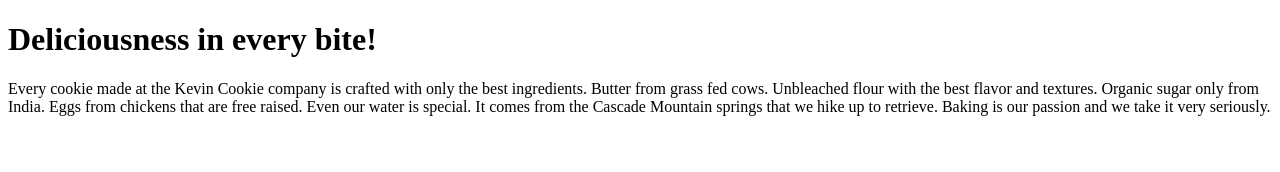
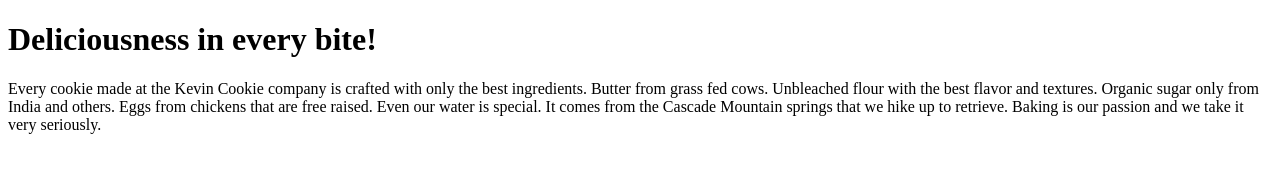
Before and after one commit to IamMaYicheng/company.com, a plain HTML site: page index.htm in a window 1280 px wide. Drawn offline with Linux system fonts and the light colour scheme.

Commit message:
Update index.htm

```diff
--- a/index.htm
+++ b/index.htm
@@ -4,7 +4,7 @@
 
 <h1>Deliciousness in every bite!</h1>
 
-<p>Every cookie made at the Kevin Cookie company is crafted with only the best ingredients. Butter from grass fed cows. Unbleached flour with the best flavor and textures. Organic sugar only from India. Eggs from chickens that are free raised. Even our water is special. It comes from the Cascade Mountain springs that we hike up to retrieve. Baking is our passion and we take it very seriously.</p>
+<p>Every cookie made at the Kevin Cookie company is crafted with only the best ingredients. Butter from grass fed cows. Unbleached flour with the best flavor and textures. Organic sugar only from India and others. Eggs from chickens that are free raised. Even our water is special. It comes from the Cascade Mountain springs that we hike up to retrieve. Baking is our passion and we take it very seriously.</p>
 
 
 </body>
```
